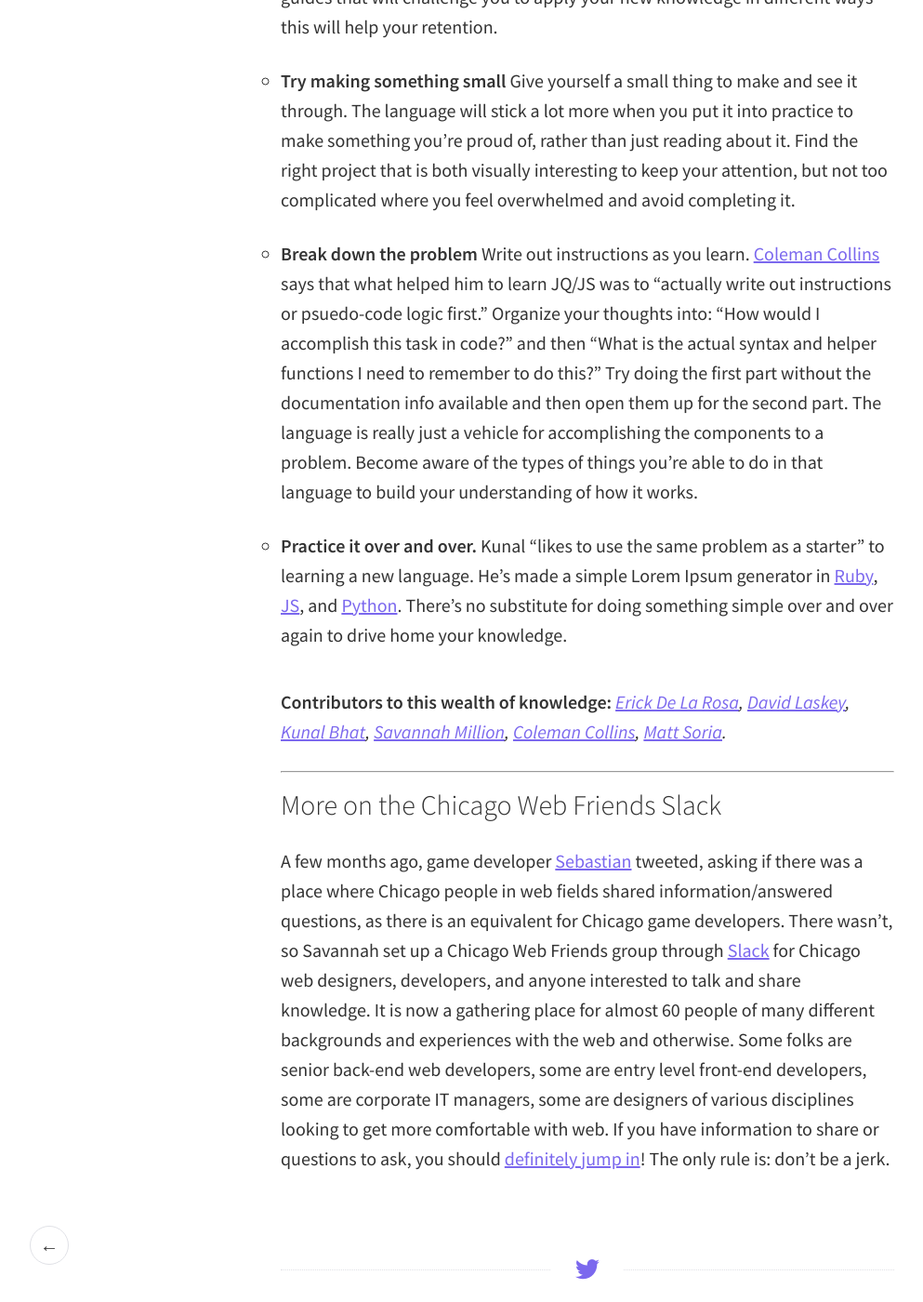
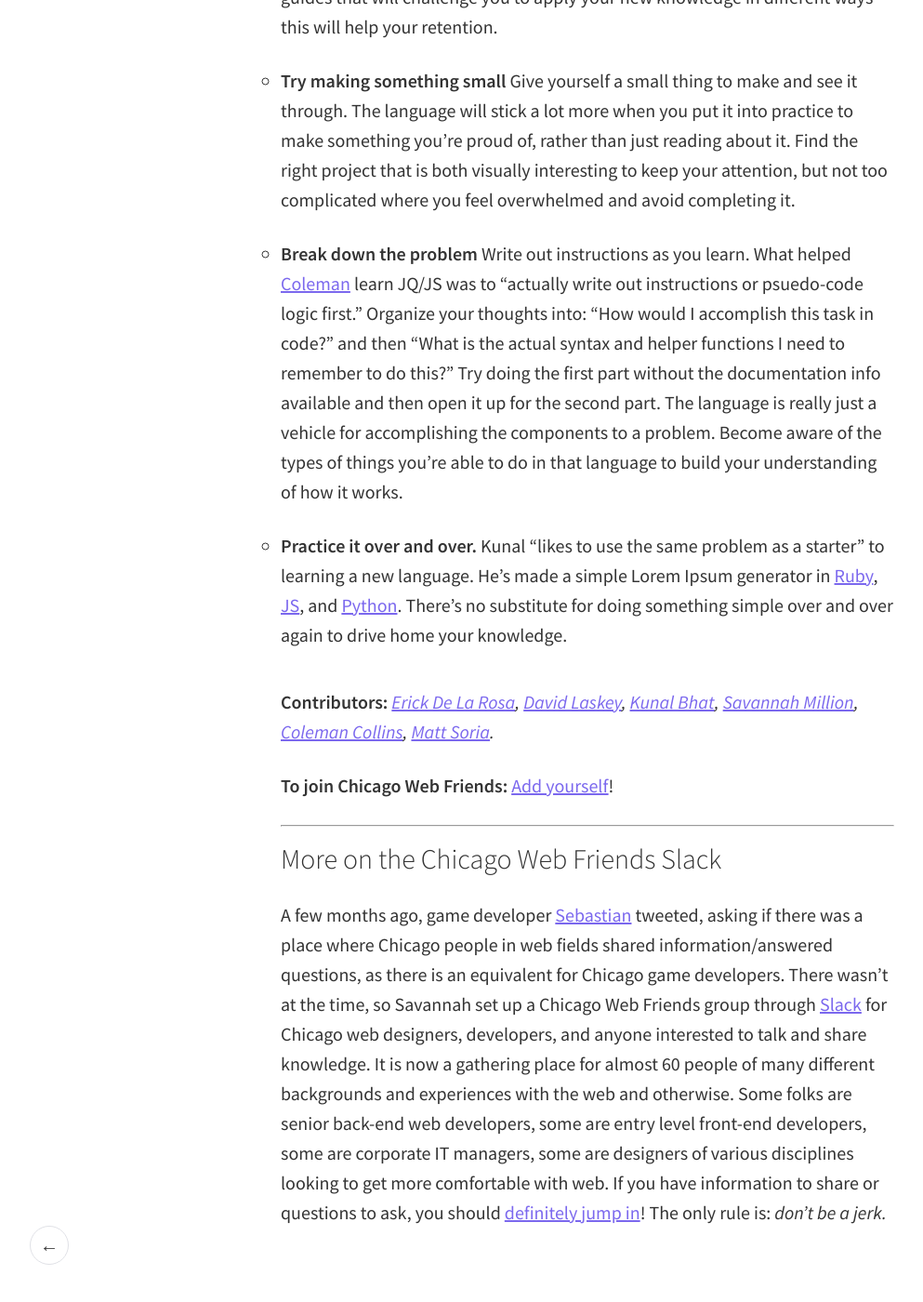
Before and after one commit to lenamasek/lenamasek.github.io, a Jekyll site: the page built from _posts/2015-09-28-how-to-learn.markdown, in a window 1280 px wide and 1400 px high, scrolled down 1528 px. Shown: the whole window at 93% size, without its empty margins (8-1001 px from the left). Built offline with Jekyll 4.4.1, drawn with Linux system fonts in a browser that asks for light colours; some of the changed text lies outside the part shown.

Commit message:
last how 2 learn

```diff
--- a/_posts/2015-09-28-how-to-learn.markdown
+++ b/_posts/2015-09-28-how-to-learn.markdown
@@ -5,10 +5,10 @@
 category: blog
 ---
 
-Learning can be difficult if we don't know how to do it. It can come naturally, but there are many tools for retention and growth that teachers in school never taught us. Many students learn to memorize information to regurgitate on a test, but not to retain and put into real life practice what they "learned." As we age, we continue to face these issues as adults. Isn industries where we need to learn constantly to stay current, how do we *really* learn?
+Learning new things isn't easy. It can come naturally, but there are many tools for retention and growth that school teachers never taught us. Many students only memorize information to regurgitate on a test, instead of retaining and putting into real life practice what they "learned." As we age, we continue to face these issues as adults. In industries where we need to learn constantly to stay current, how do we *really* learn?
 
 ### Slack: A Place for Learning
-A few months ago, in a [Chicago Web Friends](http://chicagofriends.website) Slack group – a place for Chicago web designers, developers, and anyone interested in the web to talk and share knowledge – [Erick De La Rosa](http://twitter.com/eeedlr) asked about tools for learning JQuery/Javascript, which yielded many great responses that come from lots of experience.
+A few months ago, in a [Chicago Web Friends](http://chicagofriends.website) Slack group – a place for anyone interested in the web to talk and share knowledge – [Erick De La Rosa](http://twitter.com/eeedlr) asked about tools for learning JQuery/Javascript, which yielded many great responses that come from lots of experience.
 
 Erick mentioned that he completed relevant courses on [Codecademy](http://codecademy.com) in an effort to learn, but "it just hasn't seemed to stick yet." He asks an important question:
 
@@ -23,14 +23,16 @@
 
 + **Try making something small** Give yourself a small thing to make and see it through. The language will stick a lot more when you put it into practice to make something you're proud of, rather than just reading about it. Find the right project that is both visually interesting to keep your attention, but not too complicated where you feel overwhelmed and avoid completing it.
 
-+ **Break down the problem** Write out instructions as you learn. [Coleman Collins](http://twitter.com/COLEMANICEWATER) says that what helped him to learn JQ/JS was to "actually write out instructions or psuedo-code logic first." Organize your thoughts into: “How would I accomplish this task in code?” and then “What is the actual syntax and helper functions I need to remember to do this?” Try doing the first part without the documentation info available and then open them up for the second part. The language is really just a vehicle for accomplishing the components to a problem. Become aware of the types of things you’re able to do in that language to build your understanding of how it works.
++ **Break down the problem** Write out instructions as you learn. What helped [Coleman](http://twitter.com/COLEMANICEWATER) learn JQ/JS was to "actually write out instructions or psuedo-code logic first." Organize your thoughts into: “How would I accomplish this task in code?” and then “What is the actual syntax and helper functions I need to remember to do this?” Try doing the first part without the documentation info available and then open it up for the second part. The language is really just a vehicle for accomplishing the components to a problem. Become aware of the types of things you’re able to do in that language to build your understanding of how it works.
 
 + **Practice it over and over.** Kunal "likes to use the same problem as a starter" to learning a new language. He's made a simple Lorem Ipsum generator in [Ruby](https://github.com/kunalbhat/morel-ipsum), [JS](https://github.com/kunalbhat/morel-ipsum-js), and [Python](https://github.com/kunalbhat/morel-ipsum-python). There’s no substitute for doing something simple over and over again to drive home your knowledge.
 
-**Contributors to this wealth of knowledge:** *[Erick De La Rosa](http://twitter.com/eeedlr), [David Laskey](http://twitter.com/david_laskey), [Kunal Bhat](http://twitter.com/kunalbhat), [Savannah Million](http://twitter.com/savannahmillion), [Coleman Collins](http://twitter.com/COLEMANICEWATER), [Matt Soria](http://twitter.com/poopsplat).*
+**Contributors:** *[Erick De La Rosa](http://twitter.com/eeedlr), [David Laskey](http://twitter.com/david_laskey), [Kunal Bhat](http://twitter.com/kunalbhat), [Savannah Million](http://twitter.com/savannahmillion), [Coleman Collins](http://twitter.com/COLEMANICEWATER), [Matt Soria](http://twitter.com/poopsplat).*
+
+**To join Chicago Web Friends:** [Add yourself](http://chicagofriends.website)!
 
 
 * * *
 
 ### More on the Chicago Web Friends Slack
-A few months ago, game developer [Sebastian](http://twitter.com/sgosztyla) tweeted, asking if there was a place where Chicago people in web fields shared information/answered questions, as there is an equivalent for Chicago game developers. There wasn't, so Savannah set up a Chicago Web Friends group through [Slack](http://slack.com) for Chicago web designers, developers, and anyone interested to talk and share knowledge. It is now a gathering place for almost 60 people of many different backgrounds and experiences with the web and otherwise. Some folks are senior back-end web developers, some are entry level front-end developers, some are corporate IT managers, some are designers of various disciplines looking to get more comfortable with web. If you have information to share or questions to ask, you should [definitely jump in](http://chicagofriends.website)! The only rule is: don't be a jerk.
+A few months ago, game developer [Sebastian](http://twitter.com/sgosztyla) tweeted, asking if there was a place where Chicago people in web fields shared information/answered questions, as there is an equivalent for Chicago game developers. There wasn't at the time, so Savannah set up a Chicago Web Friends group through [Slack](http://slack.com) for Chicago web designers, developers, and anyone interested to talk and share knowledge. It is now a gathering place for almost 60 people of many different backgrounds and experiences with the web and otherwise. Some folks are senior back-end web developers, some are entry level front-end developers, some are corporate IT managers, some are designers of various disciplines looking to get more comfortable with web. If you have information to share or questions to ask, you should [definitely jump in](http://chicagofriends.website)! The only rule is: *don't be a jerk.*
```
